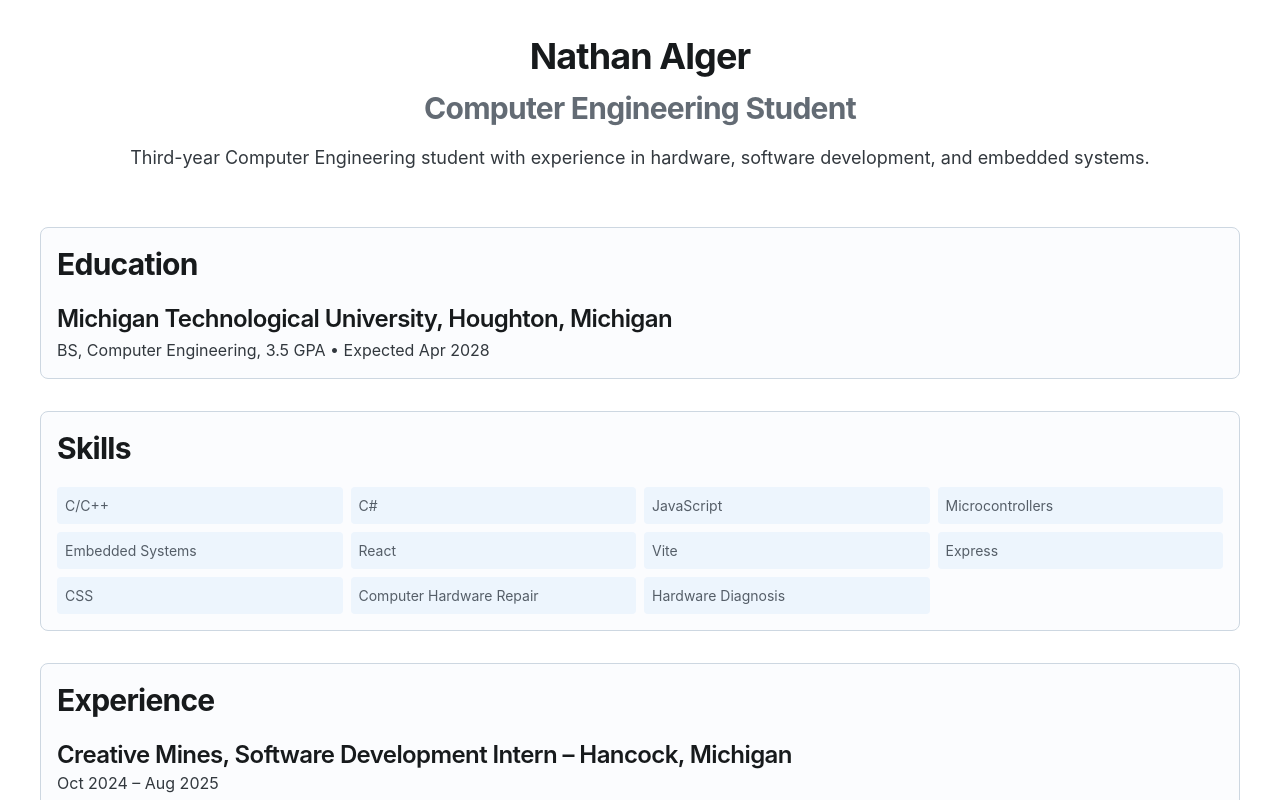
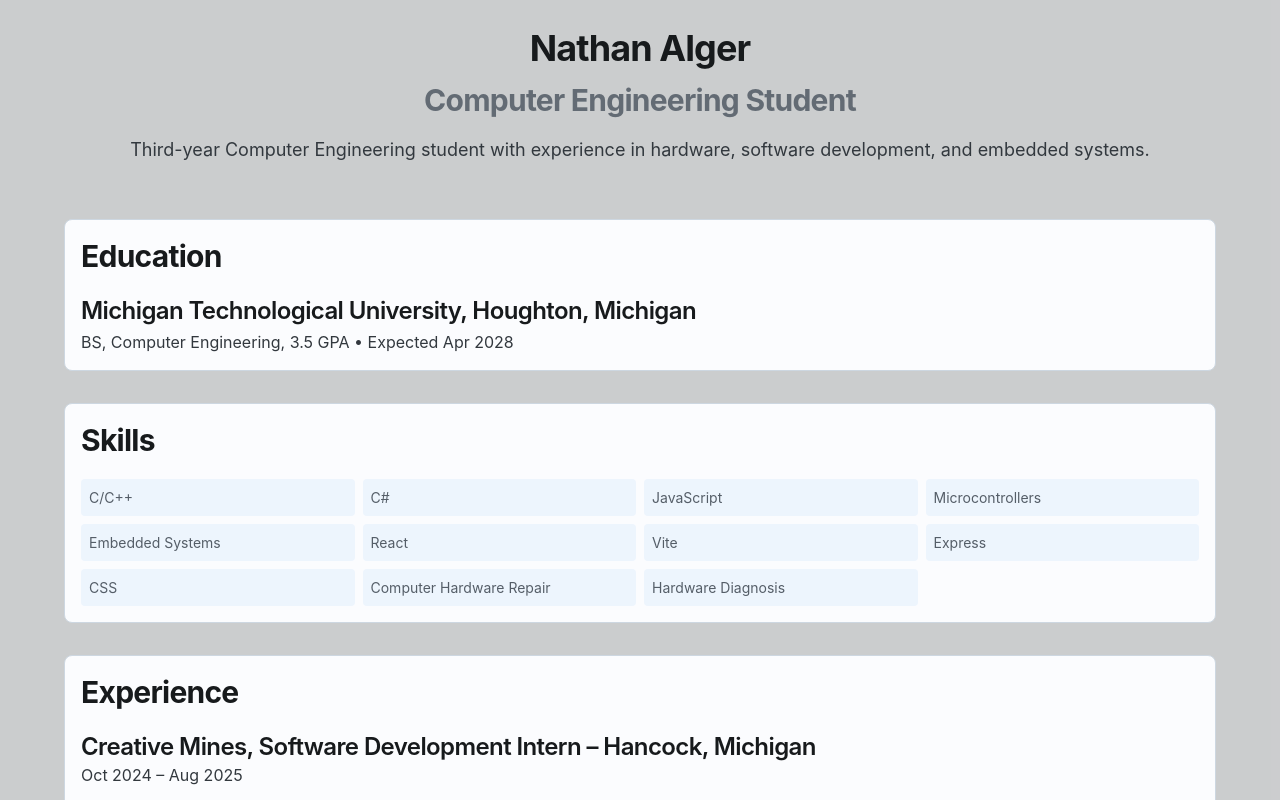
Before and after one commit to nathanalger/portfolio, a React (Vite) app in the folder frontend/: page / in a window 1280 px wide. Shown: the top 800 px of the page. Built offline with nearby package versions, Linux system fonts and the light colour scheme.

Commit message:
feat: dark mode

```diff
--- a/frontend/index.html
+++ b/frontend/index.html
@@ -6,7 +6,7 @@
     <meta name="viewport" content="width=device-width, initial-scale=1.0" />
     <title>Nathan Alger</title>
   </head>
-  <body>
+  <body style="padding: 0; margin: 0">
     <div id="root"></div>
     <script type="module" src="/src/main.tsx"></script>
   </body>
--- a/frontend/src/architecture/Provider.tsx
+++ b/frontend/src/architecture/Provider.tsx
@@ -1,9 +1,12 @@
 import Router from "./Router";
+import ThemeRoot from "./ThemeRoot";
 
 const Provider = () => {
   return (
     <>
-      <Router />
+      <ThemeRoot>
+        <Router />
+      </ThemeRoot>
     </>
   );
 };
--- /dev/null
+++ b/frontend/src/architecture/ThemeRoot.tsx
@@ -0,0 +1,15 @@
+import { CssBaseline, CssVarsProvider, extendTheme } from "@mui/joy";
+import { type ReactNode } from "react";
+
+const theme = extendTheme({});
+
+const ThemeRoot = ({ children }: { children: ReactNode }) => {
+  return (
+    <CssVarsProvider theme={theme} defaultMode="system">
+      <CssBaseline />
+      {children}
+    </CssVarsProvider>
+  );
+};
+
+export default ThemeRoot;
--- a/frontend/src/components/Wrapper.tsx
+++ b/frontend/src/components/Wrapper.tsx
@@ -1,7 +1,16 @@
+import { Box } from "@mui/joy";
 import { Outlet } from "react-router";
 
 const Wrapper = () => {
-  return <Outlet />;
+  return (
+    <Box
+      sx={{
+        backgroundColor: (t) => t.palette.background.backdrop,
+      }}
+    >
+      <Outlet />
+    </Box>
+  );
 };
 
 export default Wrapper;
```
